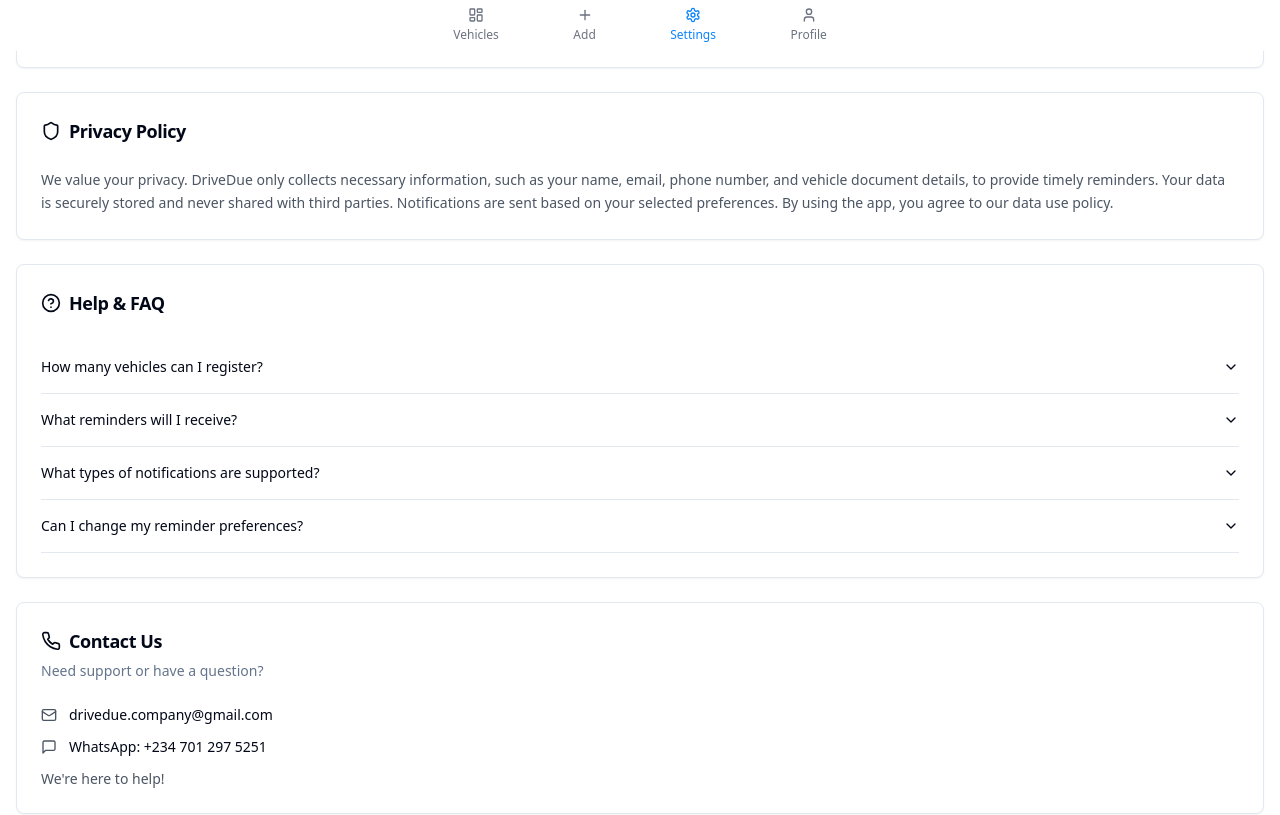
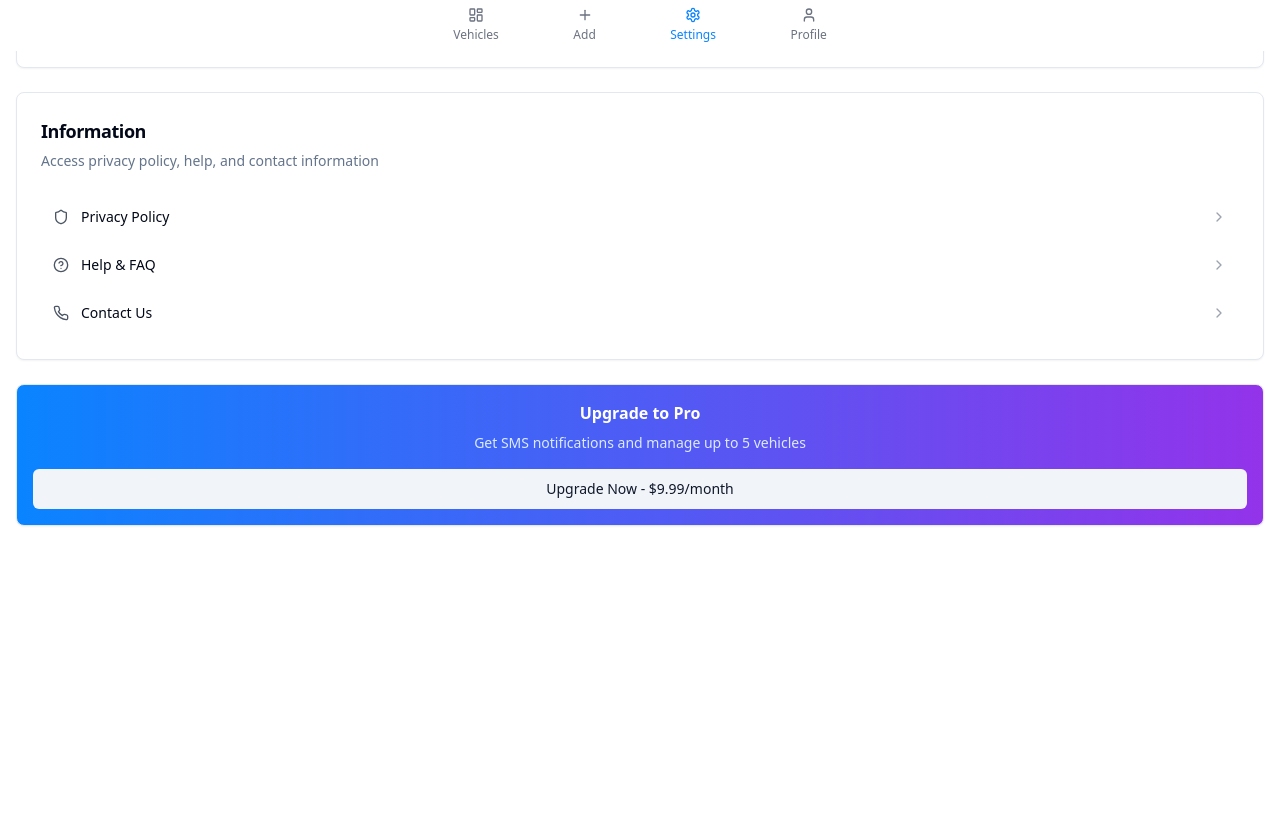
Before and after one commit to Drivedue/due-drive-alerts, a React (Vite) app: page /settings in a window 1280 px wide. Shown: the part 749-1564 px from the top of the page. After the commit the page ends 1371 px from the top, so only its background shows below. Built offline with nearby package versions, Linux system fonts and the light colour scheme.

Commit message:
Refactor: Use pop-ups for settings content
Update Privacy Policy, Contact Us, and Help & FAQ sections in the Settings page to use pop-up dialogs for better user experience.

```diff
--- a/src/pages/Settings.tsx
+++ b/src/pages/Settings.tsx
@@ -1,10 +1,10 @@
-
 import { useState } from 'react';
 import { Button } from "@/components/ui/button";
 import { Card, CardContent, CardDescription, CardHeader, CardTitle } from "@/components/ui/card";
 import { Switch } from "@/components/ui/switch";
 import { Badge } from "@/components/ui/badge";
 import { Accordion, AccordionContent, AccordionItem, AccordionTrigger } from "@/components/ui/accordion";
+import { Dialog, DialogContent, DialogHeader, DialogTitle, DialogTrigger } from "@/components/ui/dialog";
 import { Bell, Mail, MessageSquare, Shield, CreditCard, HelpCircle, ChevronRight, Phone } from "lucide-react";
 import MobileLayout from "@/components/MobileLayout";
 import { useNavigate } from "react-router-dom";
@@ -168,30 +168,63 @@ const Settings = () => {
         </CardContent>
       </Card>
 
-      {/* Privacy Policy */}
+      {/* Quick Actions */}
       <Card className="mb-6">
         <CardHeader>
-          <CardTitle className="text-lg flex items-center gap-2">
+          <CardTitle className="text-lg">Information</CardTitle>
+          <CardDescription>Access privacy policy, help, and contact information</CardDescription>
+        </CardHeader>
+        <CardContent className="space-y-1">
+          {/* Privacy Policy Dialog */}
+          <Dialog>
+            <DialogTrigger asChild>
+              <Button
+                variant="ghost"
+                className="w-full justify-between h-auto p-3"
+              >
+                <div className="flex items-center gap-3">
+                  <Shield className="h-4 w-4 text-gray-600" />
+                  <span>Privacy Policy</span>
+                </div>
+                <ChevronRight className="h-4 w-4 text-gray-400" />
+              </Button>
+            </DialogTrigger>
+            <DialogContent className="max-w-lg max-h-[80vh] overflow-y-auto">
+              <DialogHeader>
+                <DialogTitle className="flex items-center gap-2">
                   <Shield className="h-5 w-5" />
                   Privacy Policy
-          </CardTitle>
-        </CardHeader>
-        <CardContent>
-          <p className="text-sm text-gray-600 leading-relaxed">
+                </DialogTitle>
+              </DialogHeader>
+              <div className="text-sm text-gray-600 leading-relaxed">
+                <p>
                   We value your privacy. DriveDue only collects necessary information, such as your name, email, phone number, and vehicle document details, to provide timely reminders. Your data is securely stored and never shared with third parties. Notifications are sent based on your selected preferences. By using the app, you agree to our data use policy.
                 </p>
-        </CardContent>
-      </Card>
+              </div>
+            </DialogContent>
+          </Dialog>
 
-      {/* Help & FAQ */}
-      <Card className="mb-6">
-        <CardHeader>
-          <CardTitle className="text-lg flex items-center gap-2">
+          {/* Help & FAQ Dialog */}
+          <Dialog>
+            <DialogTrigger asChild>
+              <Button
+                variant="ghost"
+                className="w-full justify-between h-auto p-3"
+              >
+                <div className="flex items-center gap-3">
+                  <HelpCircle className="h-4 w-4 text-gray-600" />
+                  <span>Help & FAQ</span>
+                </div>
+                <ChevronRight className="h-4 w-4 text-gray-400" />
+              </Button>
+            </DialogTrigger>
+            <DialogContent className="max-w-lg max-h-[80vh] overflow-y-auto">
+              <DialogHeader>
+                <DialogTitle className="flex items-center gap-2">
                   <HelpCircle className="h-5 w-5" />
                   Help & FAQ
-          </CardTitle>
-        </CardHeader>
-        <CardContent>
+                </DialogTitle>
+              </DialogHeader>
               <Accordion type="single" collapsible className="w-full">
                 {faqData.map((faq, index) => (
                   <AccordionItem key={index} value={`item-${index}`}>
@@ -204,19 +237,33 @@ const Settings = () => {
                   </AccordionItem>
                 ))}
               </Accordion>
-        </CardContent>
-      </Card>
+            </DialogContent>
+          </Dialog>
 
-      {/* Contact Us */}
-      <Card className="mb-6">
-        <CardHeader>
-          <CardTitle className="text-lg flex items-center gap-2">
+          {/* Contact Us Dialog */}
+          <Dialog>
+            <DialogTrigger asChild>
+              <Button
+                variant="ghost"
+                className="w-full justify-between h-auto p-3"
+              >
+                <div className="flex items-center gap-3">
+                  <Phone className="h-4 w-4 text-gray-600" />
+                  <span>Contact Us</span>
+                </div>
+                <ChevronRight className="h-4 w-4 text-gray-400" />
+              </Button>
+            </DialogTrigger>
+            <DialogContent className="max-w-lg">
+              <DialogHeader>
+                <DialogTitle className="flex items-center gap-2">
                   <Phone className="h-5 w-5" />
                   Contact Us
-          </CardTitle>
-          <CardDescription>Need support or have a question?</CardDescription>
-        </CardHeader>
-        <CardContent className="space-y-3">
+                </DialogTitle>
+              </DialogHeader>
+              <div className="space-y-4">
+                <p className="text-sm text-gray-600">Need support or have a question?</p>
+                <div className="space-y-3">
                   <div className="flex items-center gap-3">
                     <Mail className="h-4 w-4 text-gray-600" />
                     <span className="text-sm">drivedue.company@gmail.com</span>
@@ -225,7 +272,11 @@ const Settings = () => {
                     <MessageSquare className="h-4 w-4 text-gray-600" />
                     <span className="text-sm">WhatsApp: +234 701 297 5251</span>
                   </div>
-          <p className="text-sm text-gray-600 mt-2">We're here to help!</p>
+                </div>
+                <p className="text-sm text-gray-600 mt-4">We're here to help!</p>
+              </div>
+            </DialogContent>
+          </Dialog>
         </CardContent>
       </Card>
 
```
Lines whose indentation alone changed are shown as unchanged.
